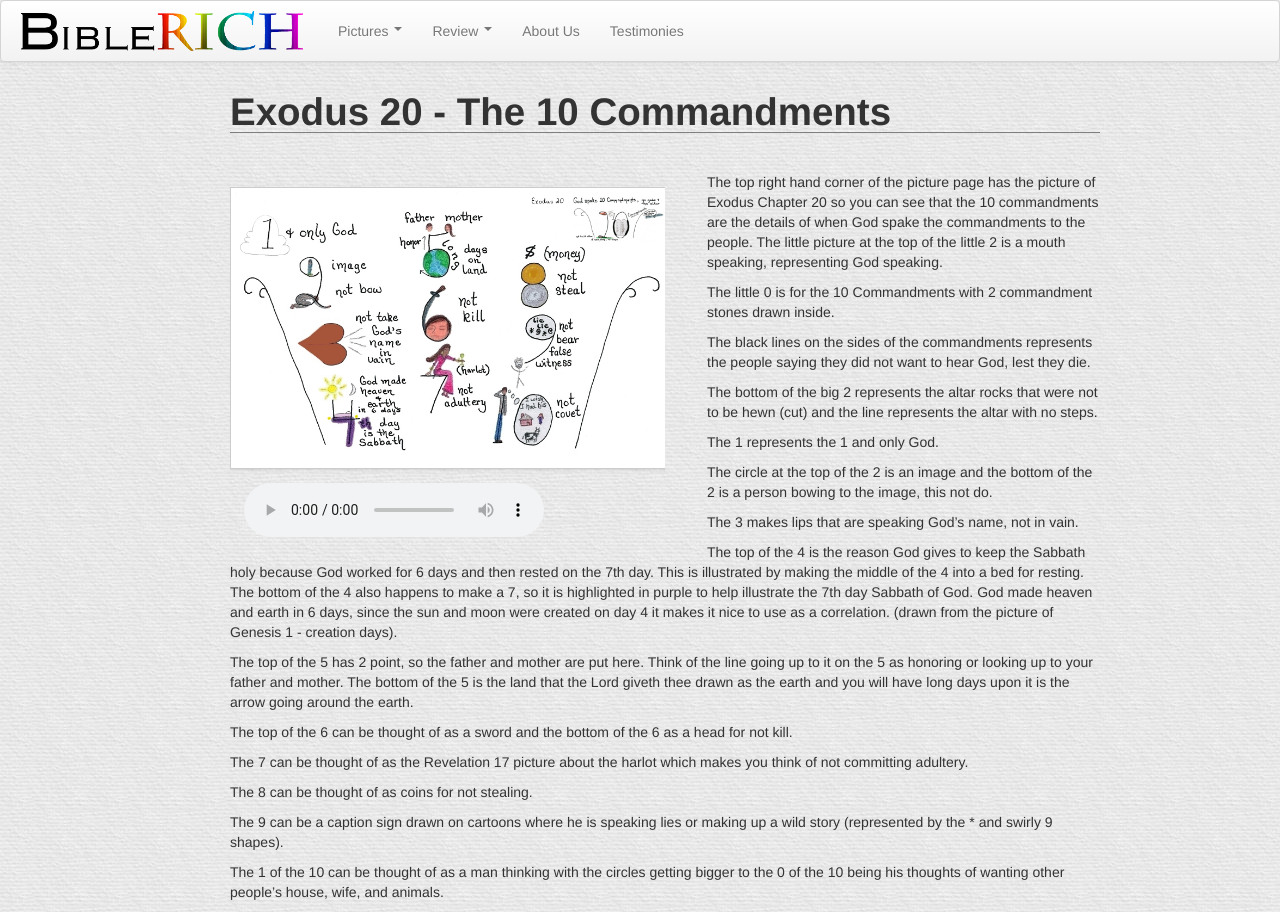
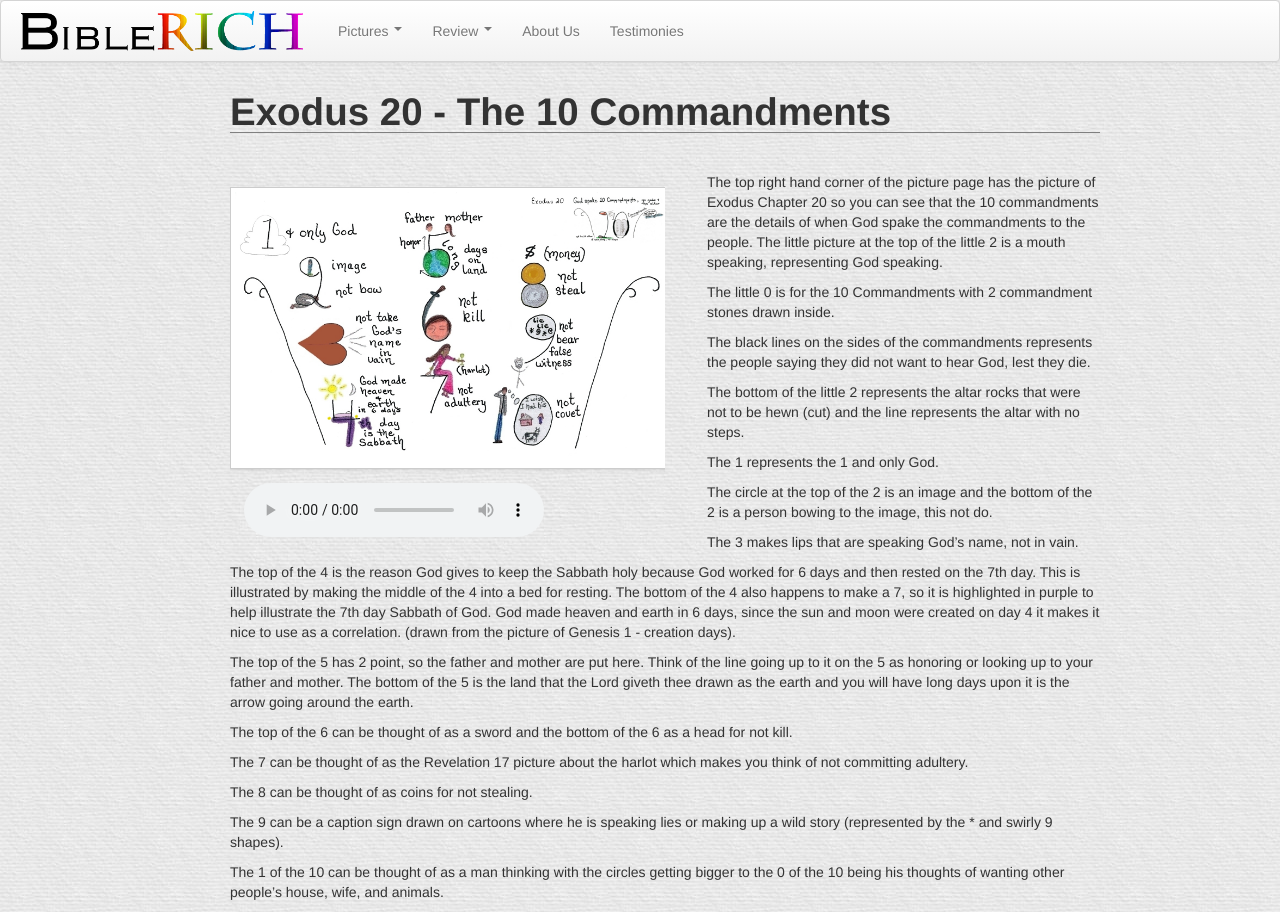
Before and after one commit to xonev/biblerich, a Jekyll site: the page built from bible-highlights/exodus/chapter-20.html, in a window 1280 px wide. Built offline with Jekyll 4.4.1, drawn with Linux system fonts in a browser that asks for light colours; nearby versions of some CDN libraries; library files that are not in the unit come from our copies; some of the changed lines change nothing that is shown.

Commit message:
Made some minor tweaks.

```diff
--- a/_includes/navigation.html
+++ b/_includes/navigation.html
@@ -24,9 +24,7 @@
             <ul class="dropdown-menu">
               <li><a href="/bible-highlights/genesis/chapter-1.html">The Days of Creation</a></li>
               <li><a href="/bible-highlights/exodus/chapter-20.html">The Ten Commandments</a></li>
-              <li><a href="#">What does the Bible say about...</a></li>
               <li><a href="/bible-highlights/">Bible highlights</a></li>
-              <li><a href="#">Prophecies of Jesus</a></li>
             </ul>
           </li>
           <li class="dropdown">
@@ -37,9 +35,7 @@
             <ul class="dropdown-menu">
               <li><a href="/bible-highlights/review/genesis/chapter-1.html">The Days of Creation</a></li>
               <li><a href="/bible-highlights/review/exodus/chapter-20.html">The Ten Commandments</a></li>
-              <li><a href="#">What does the Bible say about...</a></li>
               <li><a href="/bible-highlights/review/">Bible highlights</a></li>
-              <li><a href="#">Prophecies of Jesus</a></li>
             </ul>
           </li>
           <li><a href='/about-us.html'>About Us</a></li>
--- a/bible-highlights/exodus/chapter-20.html
+++ b/bible-highlights/exodus/chapter-20.html
@@ -27,7 +27,7 @@
 to hear God, lest they die.
 </p>
 <p>
-The bottom of the big 2 represents the altar rocks that were not to be hewn (cut) and the line
+The bottom of the little 2 represents the altar rocks that were not to be hewn (cut) and the line
 represents the altar with no steps.
 </p>
 <p>The 1 represents the 1 and only God. </p>
```
